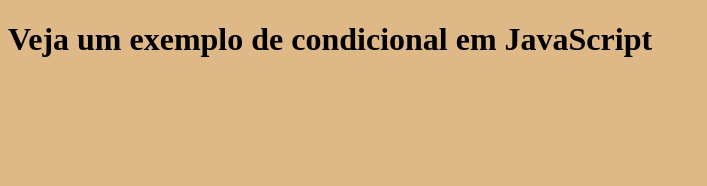
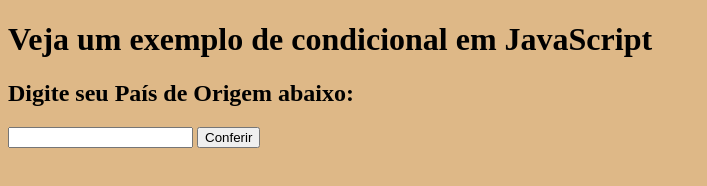
Before and after one commit to DevDaniloSouza/JavaScript, a plain HTML site: page Exercícios/ex03/index.html in a window 1280 px wide. Shown: the whole page, without its empty margins (0-707 px from the left). Drawn offline with Linux system fonts and the light colour scheme.

Commit message:
Obs: Corrigir Código

```diff
--- a/Exercícios/ex03/index.html
+++ b/Exercícios/ex03/index.html
@@ -13,5 +13,26 @@
 </head>
 <body>
     <h1>Veja um exemplo de condicional em JavaScript</h1>
+    <h2>Digite seu País de Origem abaixo:</h2>
+    <input type="text" id="lugar">
+    <input type="button" value="Conferir" onclick="conferir()">
+    <div id="res">
+
+    </div>
+    <div id="resp">
+
+    </div>
+
+    <script>
+        var org1 = document.getElementById('lugar')
+        function conferir(org1) {
+            if (org == "Brasil") {
+                res.innerHTML = '<p>Você é brasileiro!</p>'
+            } else {
+                res.innerHTML = '<p>Você é extrangeiro!</p>'
+            }
+        }
+    </script>
+
 </body>
 </html>
```
